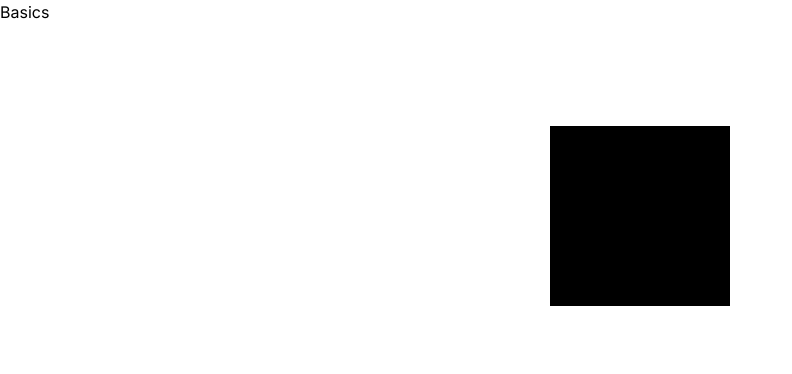
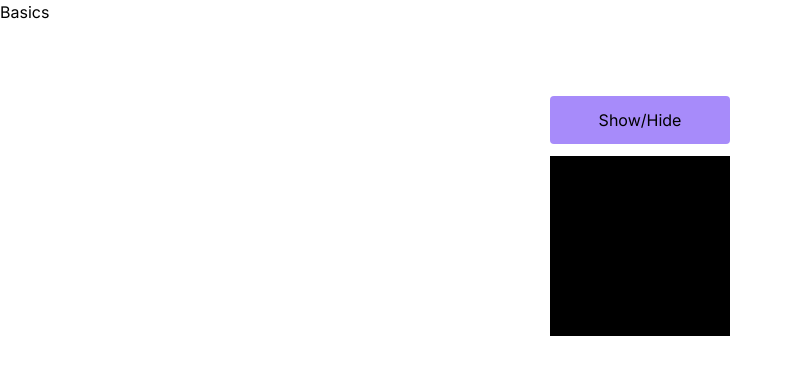
Before and after one commit to Mounieshh/Framer-Motion-Learning, a Next.js app: page / in a window 1280 px wide. Shown: the top 374 px of the page, without its empty margins (0-792 px from the left). Built offline with nearby package versions, Linux system fonts and the light colour scheme.

Commit message:
Toggling

```diff
--- a/app/components/BasicsOfMotion.jsx
+++ b/app/components/BasicsOfMotion.jsx
@@ -1,13 +1,23 @@
 'use client'
 
-import React from 'react'
+import React, { useState } from 'react'
 import  {motion} from 'framer-motion'
 
 const BasicsOfMotion = () => {
+
+  const [isVisible, setIsVisible] = useState(true);
   return (
     <div className='grid place-content-center h-96 gap-[0.8rem]'>
 
-        <motion.div
+      <button
+      onClick={
+        () => setIsVisible(!isVisible)
+      }
+      className='bg-violet-400 rounded p-3 hover:bg-violet-500'>
+      Show/Hide
+      </button>
+
+       { isVisible && <motion.div
         initial={{
           rotate:"0deg"
          }}
@@ -28,7 +38,7 @@ const BasicsOfMotion = () => {
         }}
         >
 
-        </motion.div>
+        </motion.div> }
     </div>
   )
 }
```
